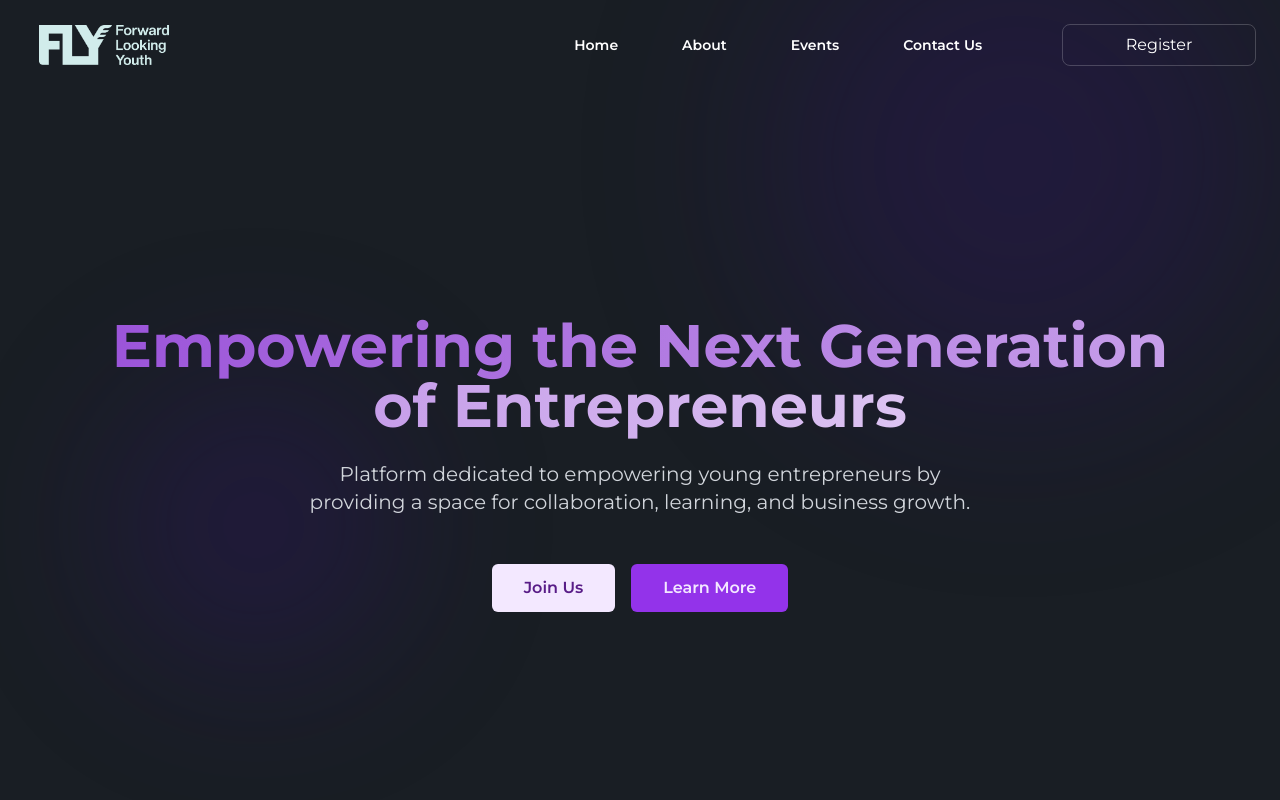
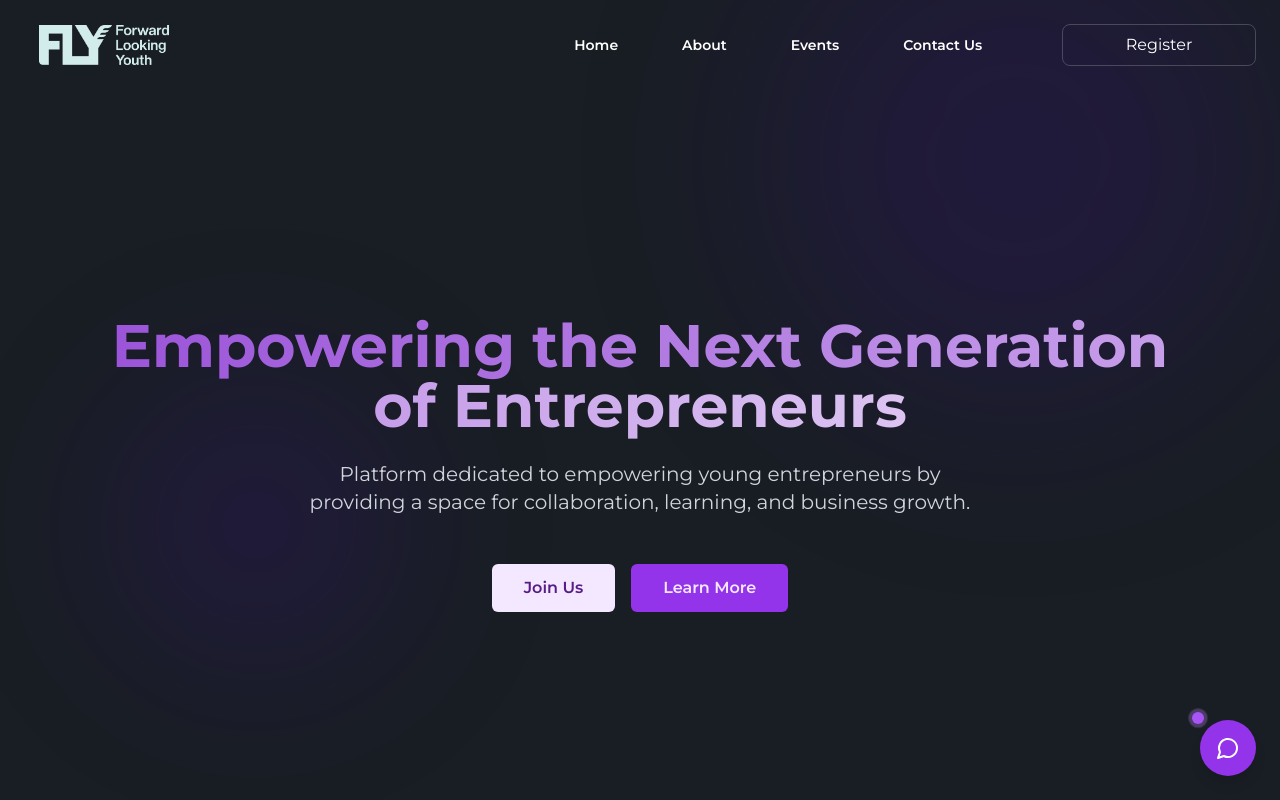
Before and after one commit to dev-hemito/flynetwork, a Next.js app: page / in a window 1280 px wide. Shown: the top 800 px of the page. Built offline with nearby package versions, Linux system fonts and the light colour scheme.

Commit message:
added whatsapp button, changed address

```diff
--- a/src/app/layout.js
+++ b/src/app/layout.js
@@ -4,6 +4,7 @@ import "./globals.css";
 import { Montserrat } from 'next/font/google';
 import Footer from "@/components/Footer";
 import ClientComponent from "./ClientComponent";
+import WhatsAppButton from "@/components/WhatsappButton";
 
 const montserrat = Montserrat({
   subsets: ['latin'],
@@ -45,6 +46,7 @@ export default function RootLayout({ children }) {
       <ClientComponent />
       <body className={`${montserrat.variable} montserrat-font  `}>
         <Navbar />
+
         {children}
         <Footer/>
       </body>
--- a/src/components/Footer.js
+++ b/src/components/Footer.js
@@ -21,8 +21,11 @@ const Footer = () => {
     {
       icon: FaMapMarkerAlt,
       content: [
-        'XXI/152, Cochin University Post, Kalamassery, Kochi - 682022',
-        '17 Salt Hill Avenue, Post code -SL1 3XP Slough, United Kingdom'
+        // 'XXI/152, Cochin University Post, Kalamassery, Kochi - 682022',
+        // '17 Salt Hill Avenue, Post code -SL1 3XP Slough, United Kingdom'
+        `2/306, G2, 6th Floor, Technoplaza,
+        Nr.Sarovaram BTH, Kannadikadu,
+        Maradu PO, Cochin 682304`,
       ],
       type: 'address'
     },
--- a/src/components/Navbar.js
+++ b/src/components/Navbar.js
@@ -4,6 +4,7 @@ import React, { useState, useEffect } from 'react';
 import { Menu, X } from 'lucide-react';
 import Link from 'next/link';
 import Image from 'next/image';
+import WhatsAppButton from './WhatsappButton';
 
 const Navbar = ({ className }) => {
     const [isMenuOpen, setIsMenuOpen] = useState(false);
@@ -76,6 +77,7 @@ const Navbar = ({ className }) => {
                     </Link>
                 </nav>
             </div>
+            <WhatsAppButton/>
         </header>
     );
 };
--- /dev/null
+++ b/src/components/WhatsappButton.js
@@ -0,0 +1,31 @@
+import React from 'react';
+import { MessageCircle } from 'lucide-react';
+
+const WhatsAppButton = () => {
+  // Replace with your WhatsApp number (include country code)
+  const phoneNumber = "1234567890";
+
+  // Optional: Add your pre-filled message
+  const message = "Hello! I want to know more about FLY.";
+
+  const handleClick = () => {
+    const whatsappUrl = `https://wa.me/${phoneNumber}?text=${encodeURIComponent(message)}`;
+    window.open(whatsappUrl, '_blank');
+  };
+
+  return (
+    <button
+      onClick={handleClick}
+      className="fixed bottom-6 right-6 z-50 flex items-center justify-center p-4 rounded-full bg-purple-600 hover:bg-purple-700 transition-colors duration-300 shadow-lg hover:shadow-xl"
+      aria-label="Chat on WhatsApp"
+    >
+      <MessageCircle className="w-6 h-6 text-white" />
+      <span className="absolute -top-2 -left-2 flex h-3 w-3">
+        <span className="animate-ping absolute inline-flex h-full w-full rounded-full bg-purple-400 opacity-75"></span>
+        <span className="relative inline-flex rounded-full h-3 w-3 bg-purple-500"></span>
+      </span>
+    </button>
+  );
+};
+
+export default WhatsAppButton;
```
